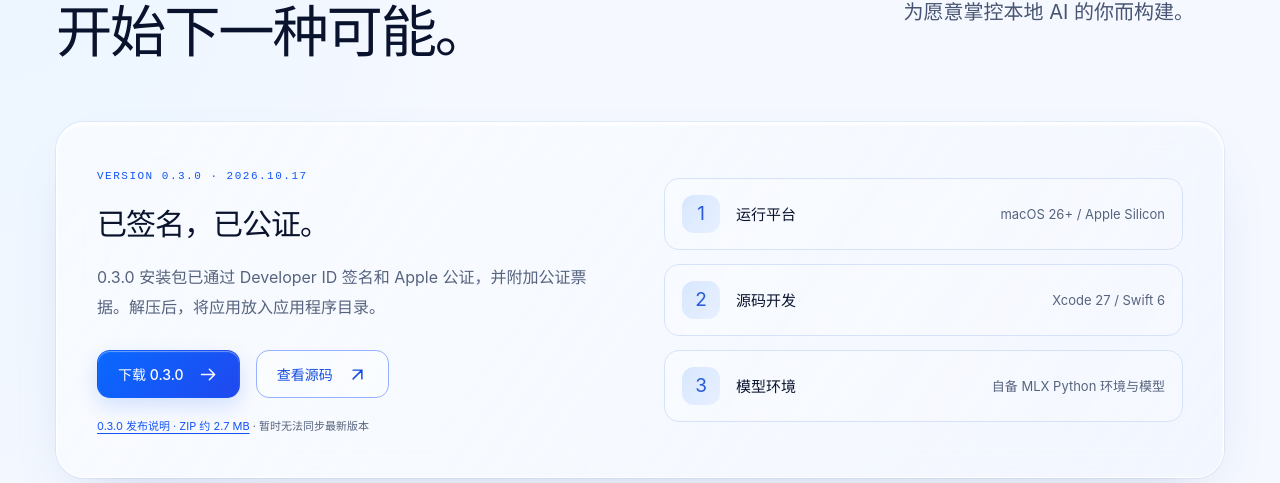
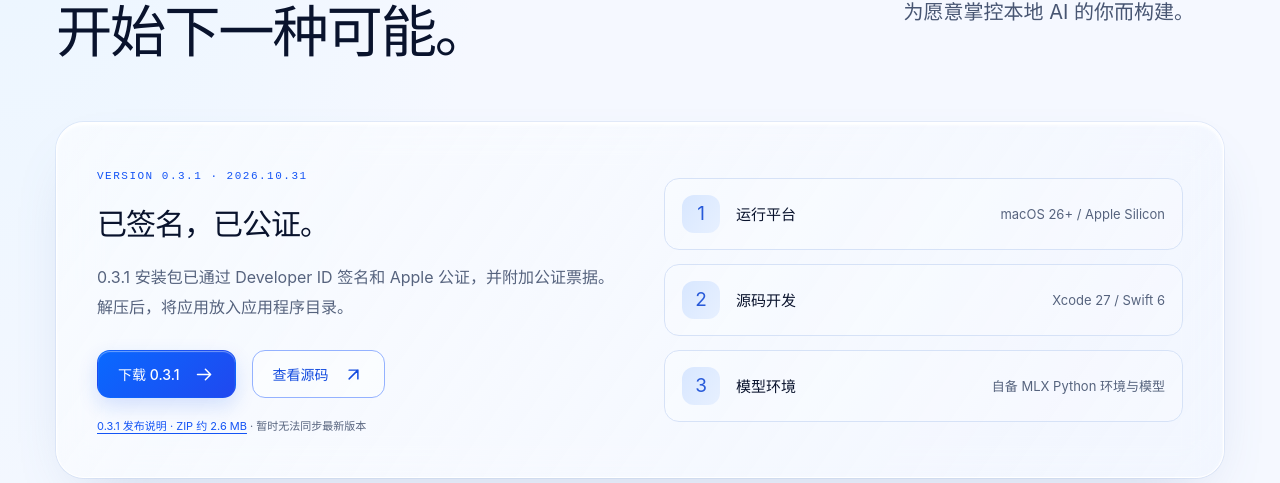
Before and after one commit to Kamisato-Yuna/MLX-Gateway, a plain HTML site: page site/index.html in a window 1280 px wide. Shown: the part 2765-3248 px from the top of the page. Drawn offline with Linux system fonts and the light colour scheme; no server answers.

Commit message:
更新 0.3.1 下载源并记录公证发布结果
下载按钮和 Pages 清单指向已核对的公证压缩包。

```diff
--- a/site/index.html
+++ b/site/index.html
@@ -7,7 +7,7 @@
         <title>MLX Gateway — 模型在本地，创造无边界</title>
         <meta
             name="description"
-            content="原生 macOS 本地模型管理器。通过 Responses 连接文本与视觉模型，提供 Whisper 音频转写、独立图像生成和可选常驻服务。0.3.0 已签名并通过 Apple 公证。"
+            content="原生 macOS 本地模型管理器。通过 Responses 连接文本与视觉模型，提供 Whisper 音频转写、独立图像生成和可选常驻服务。0.3.1 已签名并通过 Apple 公证。"
         />
         <meta
             property="og:title"
@@ -15,7 +15,7 @@
         />
         <meta
             property="og:description"
-            content="为 Apple Silicon 构建的本地模型连接层。文本、视觉、Whisper 转写与独立图像生成，由原生 macOS 界面管理。下载已公证的 0.3.0。"
+            content="为 Apple Silicon 构建的本地模型连接层。文本、视觉、Whisper 转写与独立图像生成，由原生 macOS 界面管理。下载已公证的 0.3.1。"
         />
         <meta property="og:type" content="website" />
         <meta
@@ -331,18 +331,18 @@
                 </div>
                 <div class="release-panel glass reveal">
                     <div class="release-copy">
-                        <span class="release-label">VERSION 0.3.0 · 2026.10.17</span>
+                        <span class="release-label">VERSION 0.3.1 · 2026.10.31</span>
                         <h3>已签名，已公证。</h3>
                         <p>
-                            0.3.0 安装包已通过 Developer ID 签名和 Apple 公证，并附加公证票据。解压后，将应用放入应用程序目录。
+                            0.3.1 安装包已通过 Developer ID 签名和 Apple 公证，并附加公证票据。解压后，将应用放入应用程序目录。
                         </p>
                         <div class="actions">
                             <a
                                 class="button primary"
-                                href="https://github.com/Kamisato-Yuna/MLX-Gateway/releases/download/v0.3.0/MLXGateway-0.3.0-macos-arm64.zip"
+                                href="https://github.com/Kamisato-Yuna/MLX-Gateway/releases/download/v0.3.1/MLXGateway-0.3.1-macos-arm64.zip"
                                 target="_blank"
                                 rel="noopener noreferrer"
-                                >下载 0.3.0 <svg><use href="#arrow" /></svg></a
+                                >下载 0.3.1 <svg><use href="#arrow" /></svg></a
                             ><a
                                 class="button secondary"
                                 href="https://github.com/Kamisato-Yuna/MLX-Gateway"
@@ -358,10 +358,10 @@
                             aria-live="polite"
                         >
                             <a
-                                href="https://github.com/Kamisato-Yuna/MLX-Gateway/releases/tag/v0.3.0"
+                                href="https://github.com/Kamisato-Yuna/MLX-Gateway/releases/tag/v0.3.1"
                                 target="_blank"
                                 rel="noopener noreferrer"
-                                >0.3.0 发布说明 · ZIP 约 2.7 MB</a>
+                                >0.3.1 发布说明 · ZIP 约 2.6 MB</a>
                         </p>
                     </div>
                     <dl class="requirements">
```
Also changed, not shown: site/update.json (+5 -5 lines), 3 other files.
